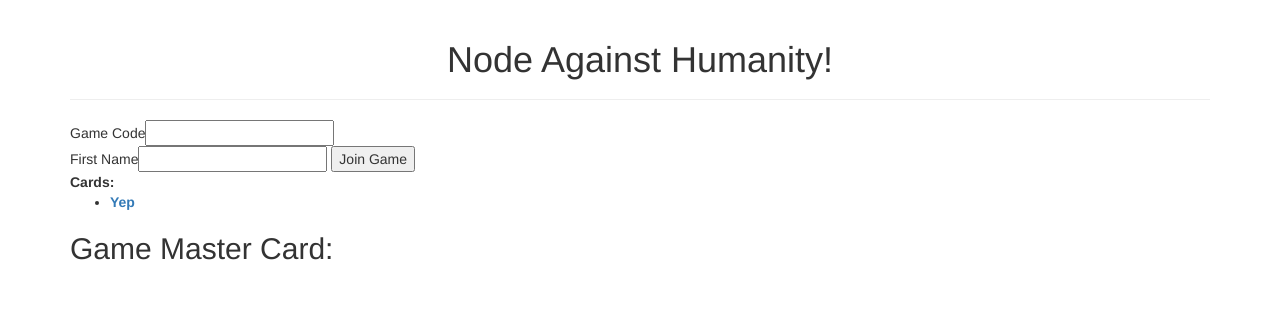
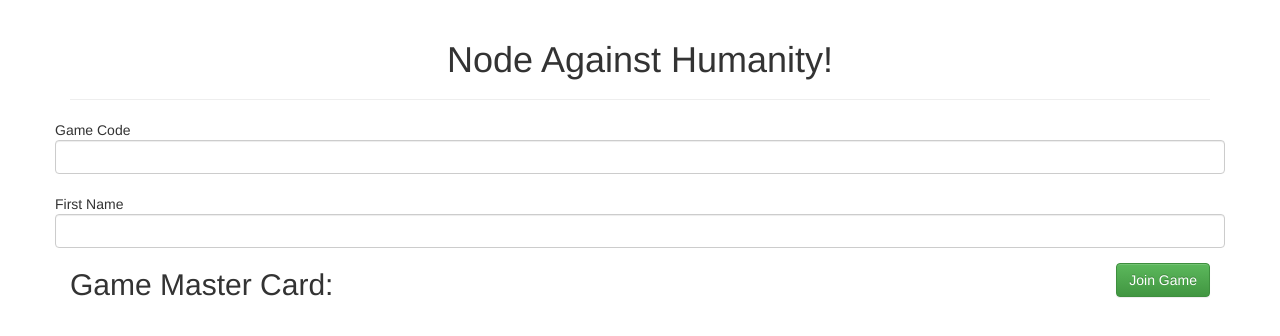
Before and after one commit to Ryanb58/NodeAgainstHumanity, a website: page public/player.html in a window 1280 px wide. Drawn offline with nearby package versions, Linux system fonts and the light colour scheme; no server answers.

Commit message:
Updated some player styles

```diff
--- a/public/js/player.js
+++ b/public/js/player.js
@@ -41,11 +41,11 @@ function updateCardsInHand(cards)
 
     for(i=0;i<cards.length;i++)
     {
-        $('#myHand').append('<li><strong><a href="'+ i +'">' + cards[i].text + '</a></strong></li>');
+        $('#myHand').append('<li class="list-group-item"><strong><a href="'+ i +'">' + cards[i].text + '</a></strong></li>');
     }
 }
 
 //Textfit Initialization:
-textFit(document.getElementById('joinGamePage'));
-textFit(document.getElementById('handPage'));
-textFit(document.getElementById('gameMasterPage'));
+//textFit(document.getElementById('joinGamePage'));
+//textFit(document.getElementById('handPage'));
+//textFit(document.getElementById('gameMasterPage'));
--- a/public/player.html
+++ b/public/player.html
@@ -39,15 +39,16 @@
 		</div>
 
 		<div id="joinGamePage">
-			<form action="">
-				Game Code<input id="code" /><br />
-				First Name<input id="username" />
-				<button>Join Game</button>
+			<form action="" class="form-horizontal" role="form">
+				<div class="form-group">
+					Game Code<input id="code" class="form-control" /><br />
+					First Name<input id="username" class="form-control" />
+				</div>
+				<button class="btn btn-success pull-right">Join Game</button>
 			</form>
 		</div>
 		<div id="handPage">
-			<strong>Cards:</strong>
-			<ul id="myHand"><li><strong><a href="je">Yep</a></strong></li></ul>
+			<ul id="myHand" id="list-group"></ul>
 		</div>
 		<div id="gameMasterPage">
 			<h2>Game Master Card:</h2>
```
